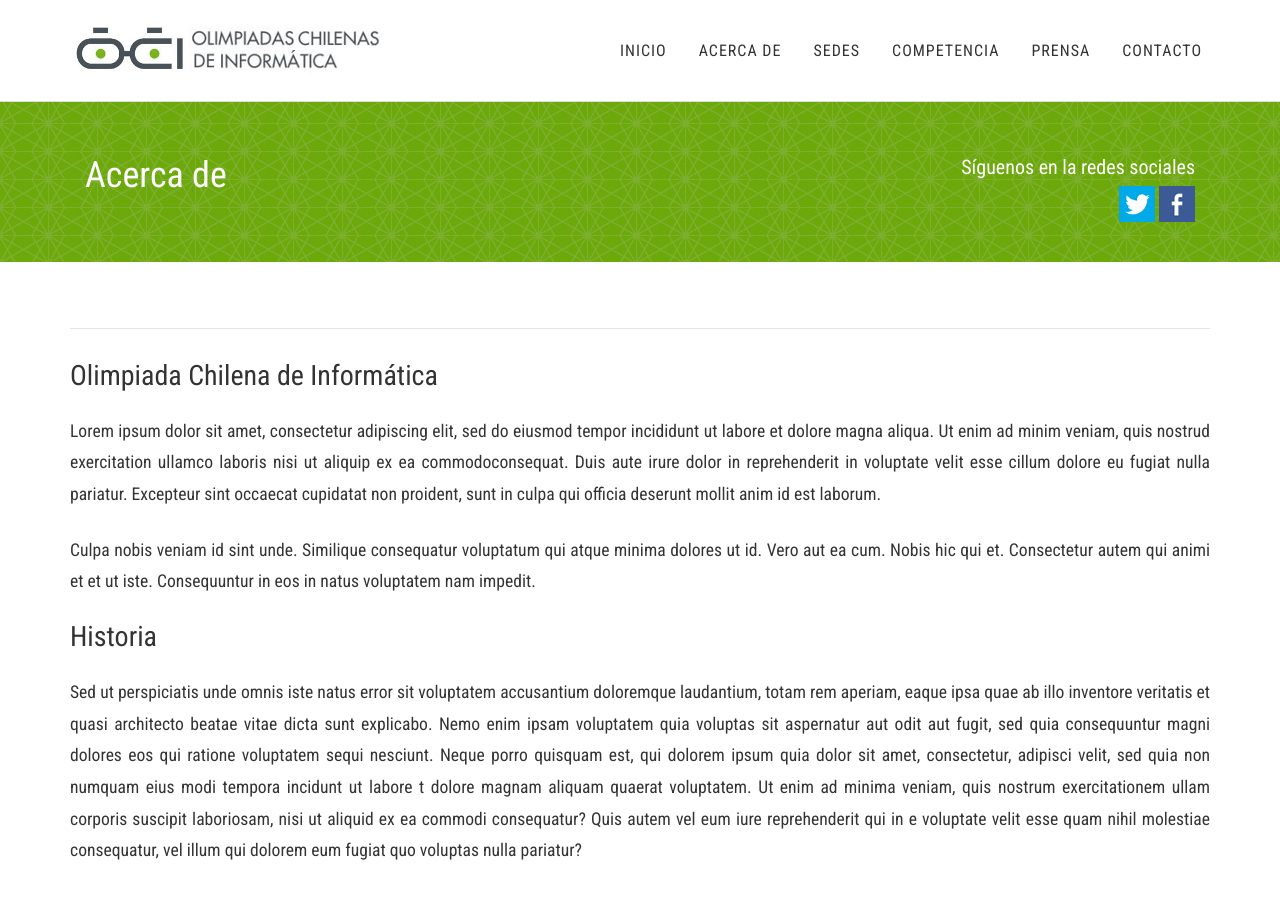
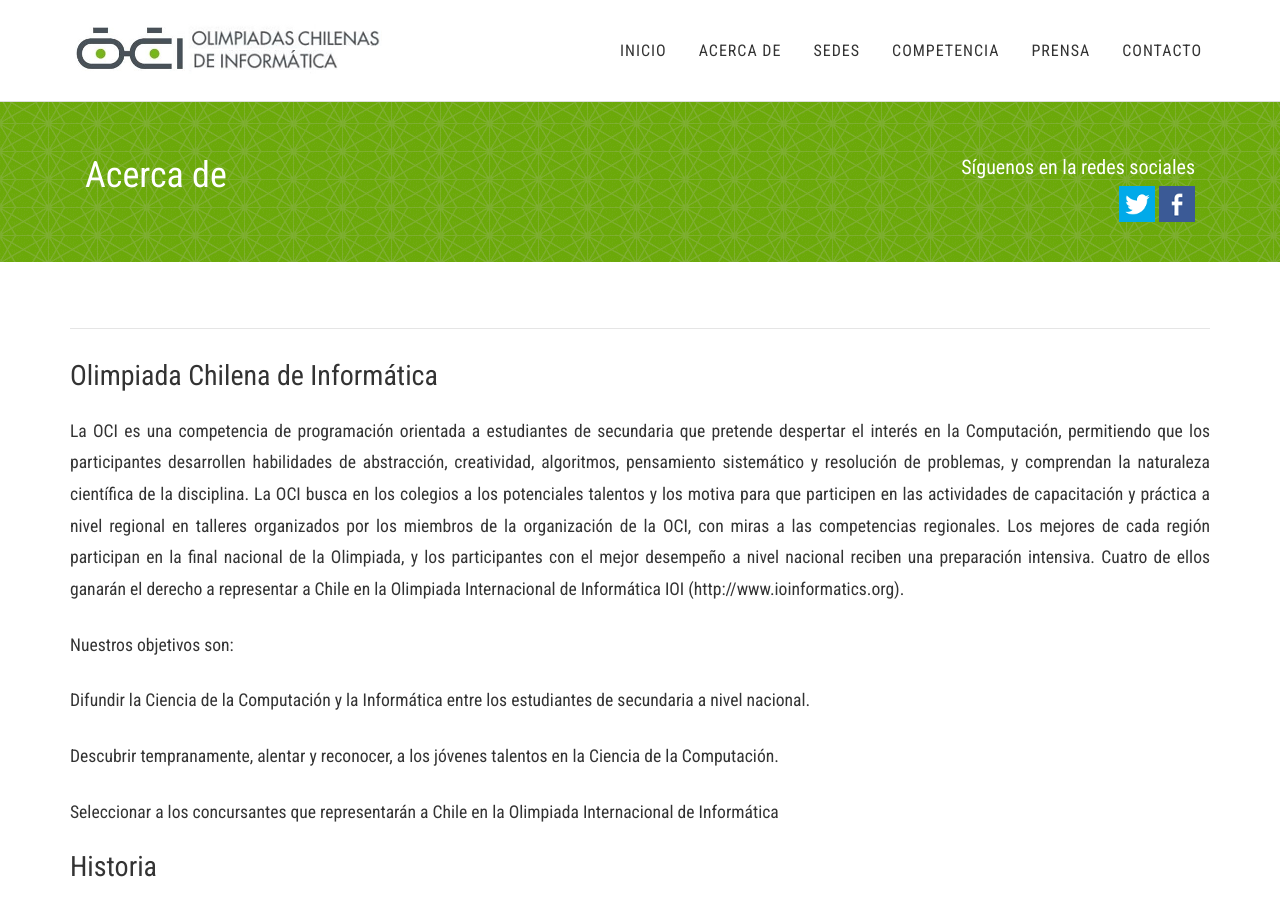
Before and after one commit to OCIoficial/ocioficial.github.io, a Jekyll site: the page built from acercade.md, in a window 1280 px wide and 900 px high. Built offline with Jekyll 4.4.1, drawn with Linux system fonts in a browser that asks for light colours.

Commit message:
Edición de acerca de -OCI agregado

```diff
--- a/acercade.md
+++ b/acercade.md
@@ -5,18 +5,15 @@ title: Acerca de
 
 ### Olimpiada Chilena de Informática
 
-Lorem ipsum dolor sit amet, consectetur adipiscing elit, sed do eiusmod
-tempor incididunt ut labore et dolore magna aliqua. Ut enim ad minim
-veniam, quis nostrud exercitation ullamco laboris nisi ut aliquip ex ea
-commodoconsequat. Duis aute irure dolor in reprehenderit in voluptate
-velit esse cillum dolore eu fugiat nulla pariatur. Excepteur sint occaecat
-cupidatat non proident, sunt in culpa qui officia deserunt mollit anim
-id est laborum.
+La OCI es una competencia de programación orientada a estudiantes de secundaria que pretende despertar el interés en la Computación, permitiendo que los participantes desarrollen habilidades de abstracción, creatividad, algoritmos, pensamiento sistemático y resolución de problemas, y comprendan la naturaleza científica de la disciplina. La OCI busca en los colegios a los potenciales talentos y los motiva para que participen en las actividades de capacitación y práctica a nivel regional en talleres organizados por los miembros de la organización de la OCI, con miras a las competencias regionales. Los mejores de cada región participan en la final nacional de la Olimpiada, y los participantes con el mejor desempeño a nivel nacional reciben una preparación intensiva. Cuatro de ellos ganarán el derecho a representar a Chile en la Olimpiada Internacional de Informática IOI (http://www.ioinformatics.org).
 
-Culpa nobis veniam id sint unde. Similique consequatur voluptatum qui
-atque minima dolores ut id. Vero aut ea cum. Nobis hic qui et. Consectetur
-autem qui animi et et ut iste. Consequuntur in eos in natus voluptatem
-nam impedit.
+Nuestros objetivos son:
+
+Difundir la Ciencia de la Computación y la Informática entre los estudiantes de secundaria a nivel nacional.
+
+Descubrir tempranamente, alentar y reconocer, a los jóvenes talentos en la Ciencia de la Computación.
+
+Seleccionar a los concursantes que representarán a Chile en la Olimpiada Internacional de Informática
 
 ### Historia
 
```
